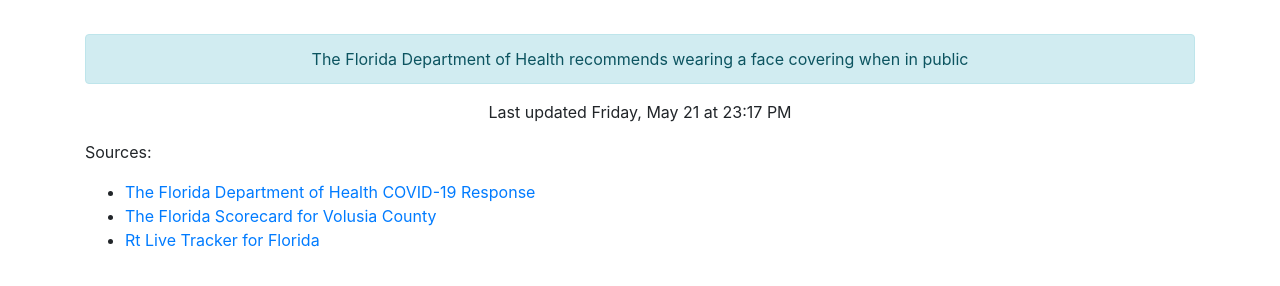
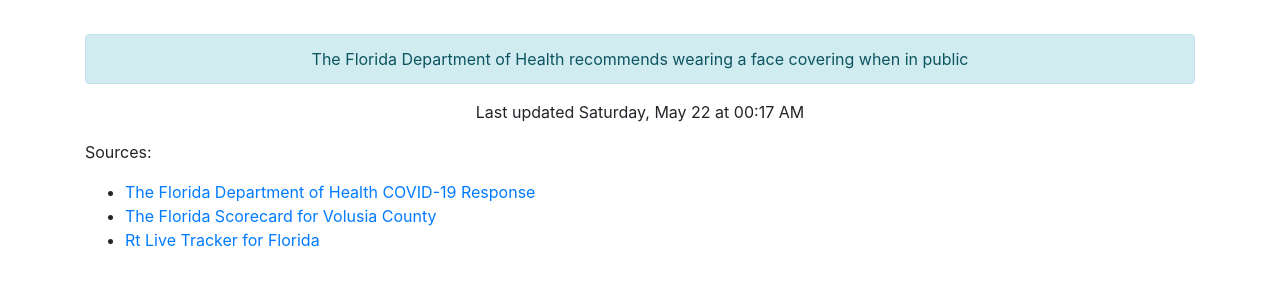
Before and after one commit to thinkjson/timeforchurch, a Jekyll site: the page built from index.md, in a window 1280 px wide. Shown: the part 544-830 px from the top of the page. Built offline with Jekyll 4.4.1, drawn with Linux system fonts in a browser that asks for light colours; our own code applies the rules of GitHub Pages for plain Markdown files.

Commit message:
Updating data

```diff
--- a/_includes/data.html
+++ b/_includes/data.html
@@ -10,4 +10,4 @@
     <div class="outcome text-success">YES</div>
     <div class="alert alert-info" role="alert">The Florida Department of Health recommends wearing a face covering when in public</div>
 
-    <p>Last updated Friday, May 21 at 23:17 PM</p>
+    <p>Last updated Saturday, May 22 at 00:17 AM</p>
```
